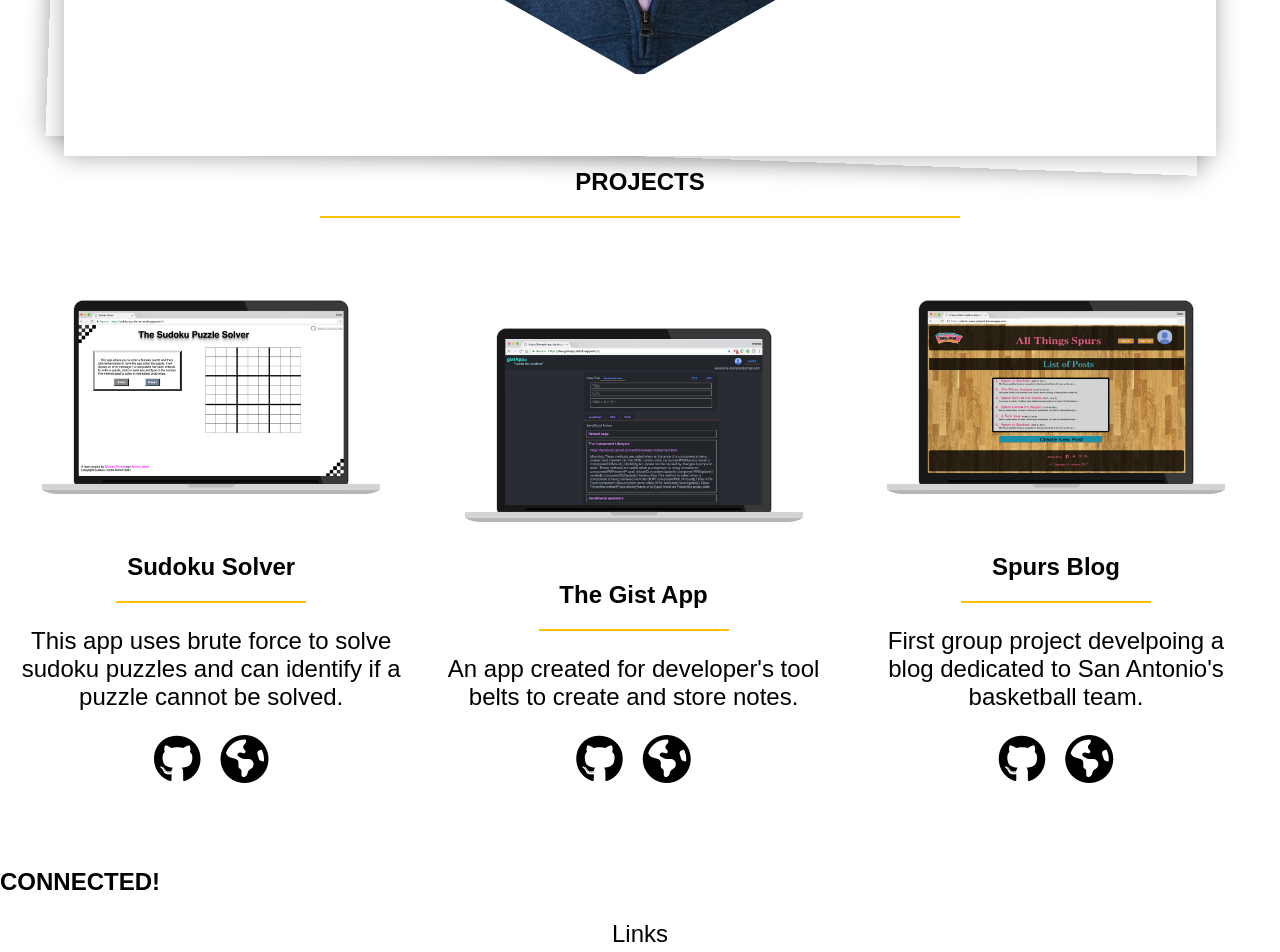
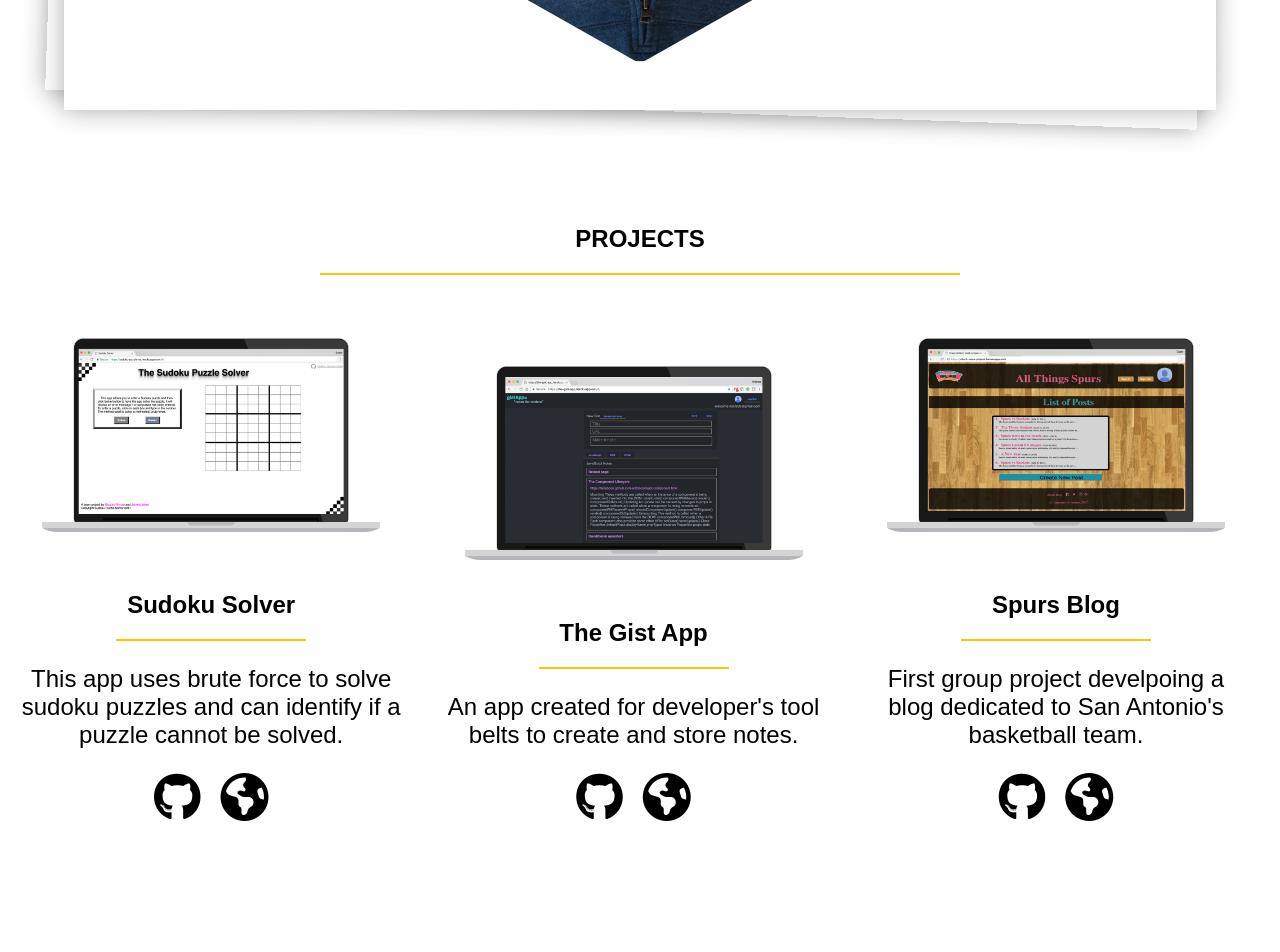
Before and after one commit to Gadget89/updated-portfolio, a React (Create React App) app: page / in a window 1280 px wide. Shown: the part 1900-2852 px from the top of the page. Built offline with nearby package versions, Linux system fonts and the light colour scheme.

Commit message:
Started creating arrays to hold skills list items

```diff
--- a/src/Skills.js
+++ b/src/Skills.js
@@ -1,12 +1,25 @@
 import React, { Component } from 'react';
 import './main.css';
+
+const skillList = [
+  {
+    id: "",
+    title: "",
+    icon: "",
+    items: [
+      "test1",
+      "test2",
+
+    ]
+  }
+]
+
 
 class Skills extends Component {
 
   render() {
     return (
       <section>
-        <h2>CONNECTED!</h2>
       </section>
     );
   }
--- a/src/main.css
+++ b/src/main.css
@@ -36,7 +36,7 @@ li {
 }
 .component-content-title {
   border-bottom: solid 2px #FFC107;
-  margin: 5% auto;
+  margin: 3.5% auto;
   padding: 20px 0;
   text-align: center;
   width: 50%;
@@ -45,8 +45,11 @@ li {
   display: none;
 }
 .page-content-container {
+  /*padding-top: 2%;*/
+  position: absolute;
+}
+.page-content-container section {
   padding-top: 2%;
-  position: absolute;
 }
 
 /*Shared Navigation Styles*/
```
